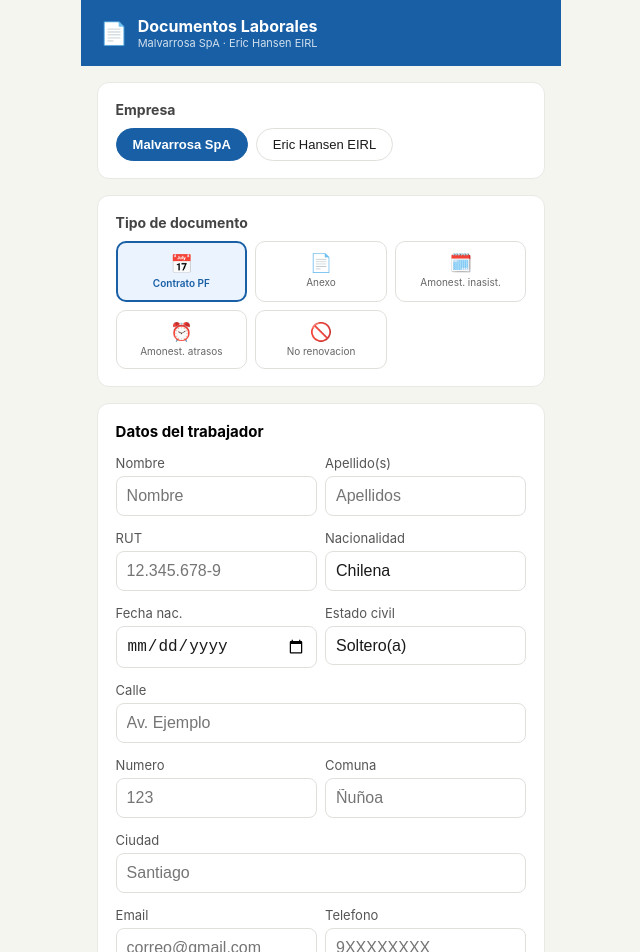
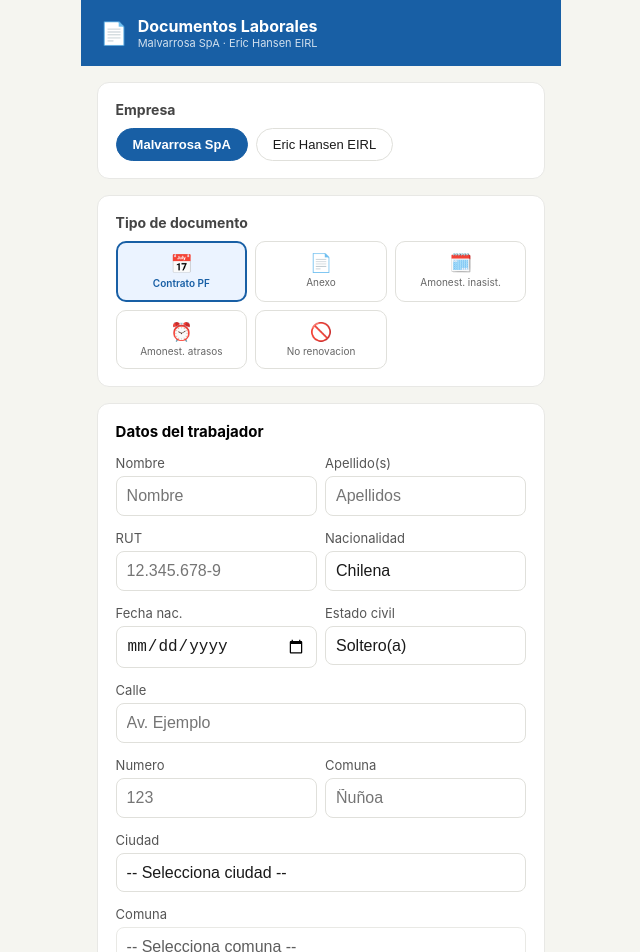
Before and after one commit to ehansenf-afk/Empresas-docs, a React (Vite) app: page / in a window 1280 px wide. Shown: the top 952 px of the page, without its empty margins (319-959 px from the left). Built offline with nearby package versions, Linux system fonts and the light colour scheme.

Commit message:
Update App.jsx

```diff
--- a/src/App.jsx
+++ b/src/App.jsx
@@ -660,7 +660,17 @@ function FormTrabSimple({nombre, onNombre, rut, onRut, cargo, onCargo, trabSheet
             <div><LBL first>Nombre y apellido</LBL><input style={S.inp} value={nombre} onChange={e=>onNombre(e.target.value)} placeholder="Juan Perez"/></div>
             <div><LBL first>RUT</LBL><input style={S.inp} value={rut} onChange={e=>onRut(fmtRut(e.target.value))} placeholder="12.345.678-9"/></div>
           </div>
-          {!sinCargo && <><LBL>Cargo</LBL><input style={S.inp} value={cargo} onChange={e=>onCargo(e.target.value)} placeholder="Garzon - Barista"/></>}
+          {!sinCargo && <>
+            <LBL>Cargo</LBL>
+            <select style={S.sel} value={cargo} onChange={e=>onCargo(e.target.value)}>
+              <option value="">-- Selecciona --</option>
+              <option value="Garzon - Barista">Garzon - Barista</option>
+              <option value="Cocinero - Personal de Cocina">Cocinero - Personal de Cocina</option>
+              <option value="Operario Multifuncional de Almacen y Alimentos al Paso">Operario Multifuncional de Almacen y Alimentos al Paso</option>
+              <option value="otro">Otro (ingresar)</option>
+            </select>
+            {cargo==="otro" && <input style={{...S.inp,marginTop:6}} placeholder="Escribe el cargo..." onChange={e=>onCargo(e.target.value)}/>}
+          </>}
         </div>
       )}
     </div>
@@ -692,7 +702,16 @@ function FormPF({value, onChange}) {
         <div><LBL>Numero</LBL><input style={S.inp} value={value.num} onChange={e=>u("num",e.target.value)} placeholder="123"/></div>
         <div><LBL>Comuna</LBL><input style={S.inp} value={value.comuna} onChange={e=>u("comuna",e.target.value)} placeholder="Ñuñoa"/></div>
       </div>
-      <LBL>Ciudad</LBL><input style={S.inp} value={value.ciudad} onChange={e=>u("ciudad",e.target.value)} placeholder="Santiago"/>
+      <LBL>Ciudad</LBL>
+      <select style={S.sel} value={value.ciudad} onChange={e=>u("ciudad",e.target.value)||u("comuna","")}>
+        <option value="">-- Selecciona ciudad --</option>
+        {LISTA_CIUDADES.map(c=><option key={c}>{c}</option>)}
+      </select>
+      <LBL>Comuna</LBL>
+      <select style={S.sel} value={value.comuna} onChange={e=>u("comuna",e.target.value)} disabled={!value.ciudad||CIUDADES_COMUNAS[value.ciudad]?.length===0}>
+        <option value="">-- Selecciona comuna --</option>
+        {value.ciudad && CIUDADES_COMUNAS[value.ciudad]?.map(c=><option key={c}>{c}</option>)}
+      </select>
       <div style={S.r2}>
         <div><LBL>Email</LBL><input style={S.inp} value={value.email} onChange={e=>u("email",e.target.value)} placeholder="correo@gmail.com"/></div>
         <div><LBL>Telefono</LBL><input style={S.inp} value={value.tel} onChange={e=>u("tel",e.target.value)} placeholder="9XXXXXXXX"/></div>
@@ -757,7 +776,7 @@ export default function App() {
   const [tNac, setTNac] = useState("Chilena");
   const [tCivil, setTCivil] = useState("Soltero(a)");
   const [tIdSheet, setTIdSheet] = useState("");
-  const getTDom = () => { const dir=[tCalle, tNum, tDepto].filter(Boolean).join(" "); return dir+(tComuna?(" "+tComuna)+",":" ")+(tCiudad?" "+tCiudad:"."); };
+  const getTDom = () => { const dir=[tCalle,tNum,tDepto].filter(Boolean).join(" "); return (dir?dir+" ":"")+tComuna+(tCiudad?", "+tCiudad:"."); };
   const getTCargo = () => tCargoKey==="otro"?tCargoOtro: tCargoKey==="garzon"?"Garzon - Barista": tCargoKey==="cocina"?"Cocinero - Personal de Cocina": tCargoKey==="operario"?"Operario Multifuncional de Almacen y Alimentos al Paso": tCargo;
 
   const [anFecha, setAnFecha] = useState(today);
@@ -800,7 +819,7 @@ export default function App() {
           id: Date.now().toString(),
           nombre: pf.nombre, apellido: pf.apellido, rut: pf.rut,
           empresa, cargo: getCargoN(),
-          domicilio: [pf.calle,pf.num,pf.comuna,pf.ciudad].filter(Boolean).join(", "),
+          domicilio: ([pf.calle,pf.num,pf.depto].filter(Boolean).join(" "))+(pf.comuna?" "+pf.comuna+",":"")+(pf.ciudad?" "+pf.ciudad:""),
           email: pf.email, telefono: pf.tel,
           banco: pf.banco, tipoCuenta: pf.tipoCuenta, cuenta: pf.cuenta,
           fechaIngreso: inicio, estado: "Activo"
```
